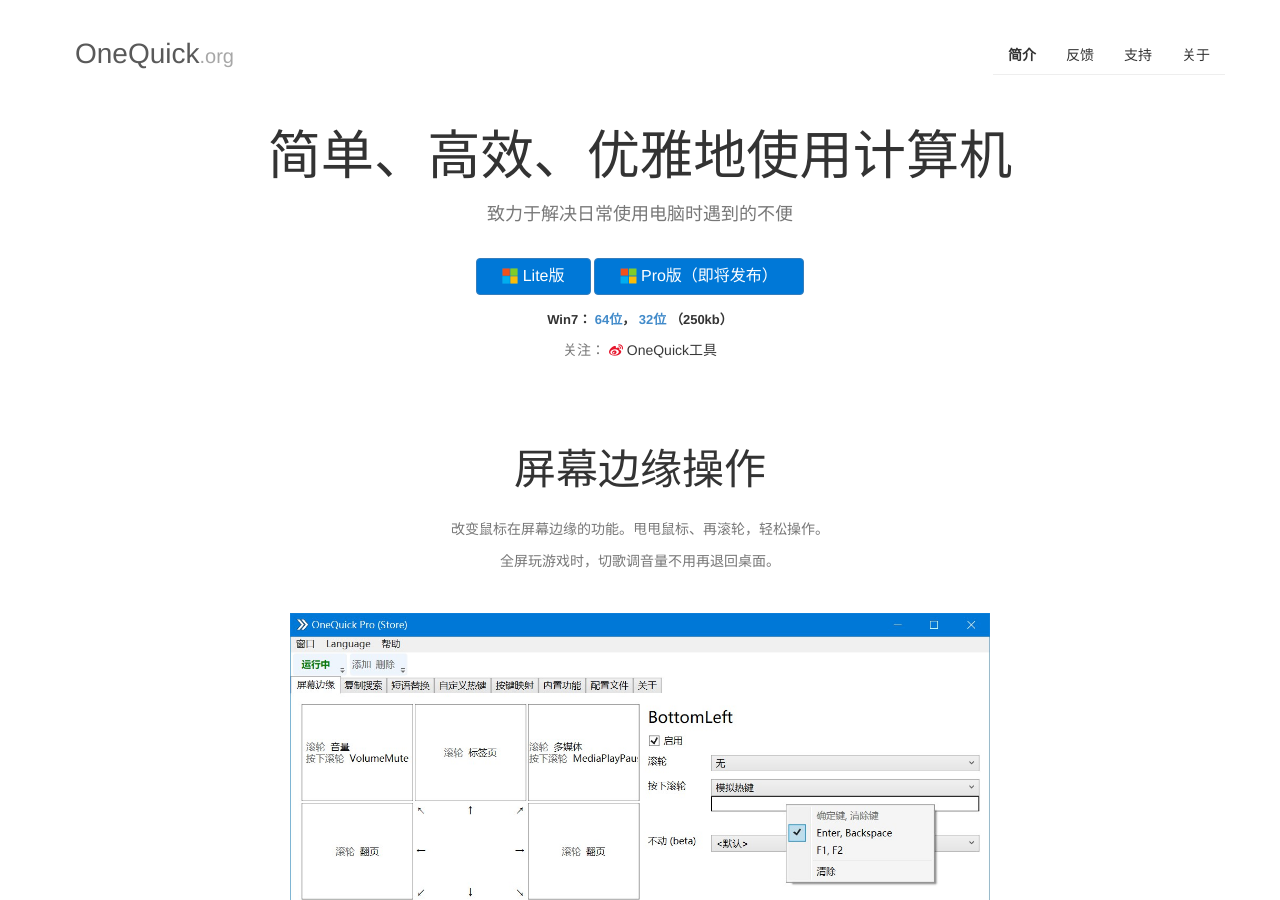
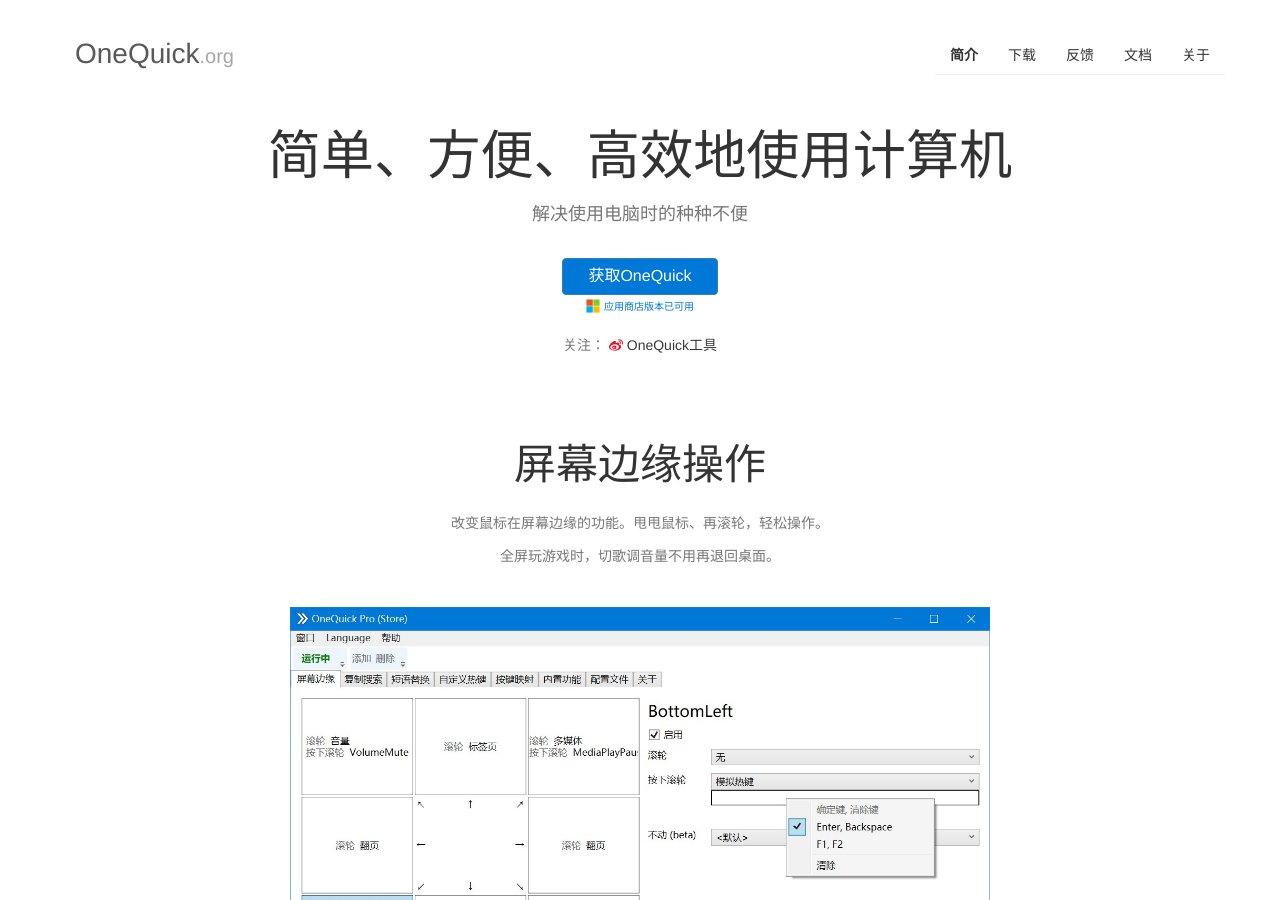
Before and after one commit to OneQuick/OneQuick.github.io-v1-legacy, a Jekyll site: the page built from index.md, in a window 1280 px wide and 900 px high. Built offline with Jekyll 4.4.1, drawn with Linux system fonts in a browser that asks for light colours; some of the changed text lies outside the part shown.

Commit message:
更新下载/文档页面

```diff
--- a/_layouts/index.html
+++ b/_layouts/index.html
@@ -32,11 +32,12 @@
 			 </ul>
 
 		      <ul class="nav navbar-nav navbar-right">
-		        <li class="{%if page.active=='index'%}active{%endif%}"><a href="/">简介</a></li>
-            <li class="{%if page.active=='feedback'%}active{%endif%}"><a href="/feedback">反馈</a></li>
-		        <li class="{%if page.active=='support'%}active{%endif%}"><a href="/support">支持</a></li>
-            <li class="{%if page.active=='about'%}active{%endif%}"><a href="/about">关于</a></li>
-		      </ul>
+				<li class="{%if page.active=='index'%}active{%endif%}"><a href="/">简介</a></li>
+				<li class="{%if page.active=='download'%}active{%endif%}"><a href="/download">下载</a></li>
+				<li class="{%if page.active=='feedback'%}active{%endif%}"><a href="/feedback">反馈</a></li>
+				<li class="{%if page.active=='docs'%}active{%endif%}"><a href="/docs">文档</a></li>
+				<li class="{%if page.active=='about'%}active{%endif%}"><a href="/about">关于</a></li>
+			</ul>
 		</nav>
     </header>
       <div class="container" style="padding: 0 20px 0 20px;">
--- a/help.html
+++ b/help.html
@@ -1,10 +1,10 @@
 <!DOCTYPE html>
 <html>
 <head>
-	<meta http-equiv="refresh" content="0; url=/support#docs" />
+	<meta http-equiv="refresh" content="0; url=/docs" />
 	<title></title>
 </head>
 <body>
-<script>window.location="/support#docs";</script>
+<script>window.location="/docs";</script>
 </body>
 </html>
--- a/index.md
+++ b/index.md
@@ -1,34 +1,26 @@
 ---
-title: OneQuick - 键鼠如飞
+title: OneQuick - 最方便的热键工具
 layout: index
 active: index
 ---
 <div style="margin-top: 10px;"></div>
 
-<h1 class="text-center">简单、高效、优雅地使用计算机</h1>
-<div class="text-center" style="font-size: 18px; color: #777; margin-top: 15px;">致力于解决日常使用电脑时遇到的不便</div>
+<h1 class="text-center">简单、方便、高效地使用计算机</h1>
+<div class="text-center" style="font-size: 18px; color: #777; margin-top: 15px;">解决使用电脑时的种种不便</div>
 
 <div class="text-center" style="margin-top: 30px; margin-bottom: 10px;">
-	<a href="https://www.microsoft.com/store/apps/9pfn5k6qxt46" target="_blank">
-		<button class="btn btn-primary ms-store-dl" style="font-size: 16px; padding: 6px 25px;">
-			<img src="/img/ms-logo.png" style="height: 16px; margin-top: -2px;"> Lite版
-		</button>
+	<a href="/download">
+		<span class="btn btn-primary ms-store-dl" style="font-size: 16px; padding: 6px 25px;">
+			获取OneQuick
+		</span>
+		<br>
+		<span style="margin-top: 3px;">
+			<img src="/img/ms-logo.png" style="height: 14px;">
+			<span style="font-size: 10px; color: #0078d7;">应用商店版本已可用</span>
+		</span>
 	</a>
-	<a href="javascript:void(0);" target="_blank">
-		<button class="btn btn-primary ms-store-dl" style="font-size: 16px; padding: 6px 25px;">
-			<img src="/img/ms-logo.png" style="height: 16px; margin-top: -2px;"> Pro版（即将发布）
-		</button>
-	</a>
-	<p style="margin-top: 14px;">
-		<span style="color: #333; font-weight: bolder; line-height: 1.6; font-size: 13px;">
-			Win7：
-			<a href="{{ site.lite.x64url }}">64位</a>，
-			<a href="{{ site.lite.x86url }}">32位</a>
-			（{{ site.lite.size }}）
-		</span>
-	</p>
 
-	<p>
+	<p style="margin-top: 20px;">
 		<span style="color: #777;">关注：</span>
 		<a href="http://weibo.com/onequick" target="_blank" title="@OneQuick工具">
 			<i class="fa fa-weibo" style="color: #e6162d;"></i>
@@ -56,22 +48,22 @@
 
 <div class="desc-section">
 	<h2>自定义热键！</h2>
-	<p>Boom！</p>
+	<p>随心所欲</p>
+	<p>想怎么玩，就怎么玩</p>
 	<center><img src="/img/cn4custom.jpg"></center>
-	<p class="pro_tip">*此功能需要Pro版</p>
 </div>
 
 
 <div class="desc-section">
 	<h2>配置随心切换</h2>
 	<p>还嫌不够灵活？</p>
+	<p>多个配置就是多个键盘布局，一键切换！</p>
 	<center><img src="/img/cn7config.jpg"></center>
-	<p class="pro_tip">*此功能需要Pro版</p>
 </div>
 
 
 <div class="desc-section">
-	<h2>更多、更多、更多。。。</h2>
+	<h2>更多、更多功能...</h2>
 	<p>短语替换、按键映射、Chrome滚轮切换标签...</p>
 	<center>
 		<img src="/img/cn3rep.jpg">
@@ -84,7 +76,7 @@
 <div class="desc-section">
 	<p style="font-size: smaller;
     font-weight: 700;
-    color: #000000d9;">1. Lite版功能有所限制；2.软件迭代开发中，截图与实际可能不同</p>
+    color: #000000d9;">软件迭代开发中，截图与实际可能不同</p>
 </div>
 
 <br>
```
Also changed, not shown: about.md (+1 -1 lines), docs.md (added, +56 -0 lines), download.md (added, +58 -0 lines), feedback.md (+14 -7 lines), privacy-policy.md (added, +24 -0 lines), support.md (deleted, +0 -33 lines).
